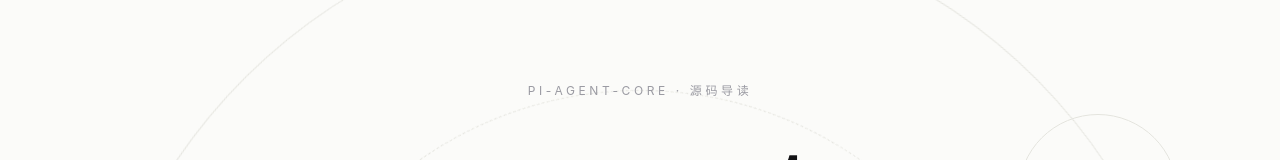
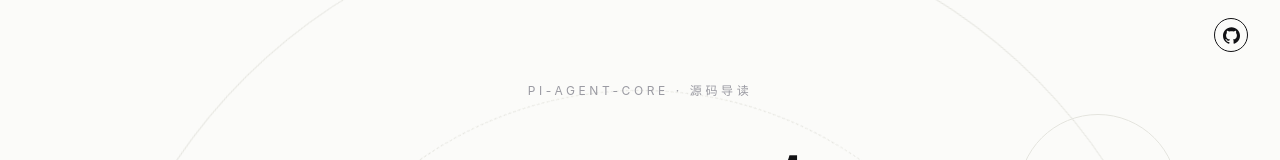
Before and after one commit to antinomie-lab/pi-book, a Vue app in the folder web/: page / in a window 1280 px wide. Shown: the top 160 px of the page. Built offline with nearby package versions, Linux system fonts and the light colour scheme.

Commit message:
feat(web): add github repo link on home, cite-style self-reference in chapter 00

```diff
--- a/web/src/style.css
+++ b/web/src/style.css
@@ -250,10 +250,16 @@
   text-decoration: none;
 }
 
-.chapter-body a.src-ref > code {
+/* any link wrapping inline code carries the citation affordance,
+ * whether it was stamped by the linkifier or written by hand */
+.chapter-body a:has(> code) > code {
   text-decoration: underline dotted;
   text-decoration-color: var(--accent);
   text-underline-offset: 3px;
+}
+
+.chapter-body a:has(> code):hover > code {
+  color: var(--accent);
 }
 
 /* plain-text citations (issue #N, PR #N) */
--- a/web/src/views/Home.vue
+++ b/web/src/views/Home.vue
@@ -6,6 +6,22 @@
 
 <template>
   <main class="home">
+    <!-- repo link, top-right — same ring vocabulary as the brand mark -->
+    <a
+      href="https://github.com/antinomie-lab/pi-book"
+      class="repo-link"
+      target="_blank"
+      rel="noopener"
+      title="GitHub 仓库"
+      aria-label="GitHub 仓库"
+    >
+      <svg viewBox="0 0 24 24" aria-hidden="true">
+        <path
+          d="M12 .297c-6.63 0-12 5.373-12 12 0 5.303 3.438 9.8 8.205 11.385.6.113.82-.258.82-.577 0-.285-.01-1.04-.015-2.04-3.338.724-4.042-1.61-4.042-1.61C4.422 18.07 3.633 17.7 3.633 17.7c-1.087-.744.084-.729.084-.729 1.205.084 1.838 1.236 1.838 1.236 1.07 1.835 2.809 1.305 3.495.998.108-.776.417-1.305.76-1.605-2.665-.3-5.466-1.332-5.466-5.93 0-1.31.465-2.38 1.235-3.22-.135-.303-.54-1.523.105-3.176 0 0 1.005-.322 3.3 1.23.96-.267 1.98-.399 3-.405 1.02.006 2.04.138 3 .405 2.28-1.552 3.285-1.23 3.285-1.23.645 1.653.24 2.873.12 3.176.765.84 1.23 1.91 1.23 3.22 0 4.61-2.805 5.625-5.475 5.92.42.36.81 1.096.81 2.22 0 1.606-.015 2.896-.015 3.286 0 .315.21.69.825.57C20.565 22.092 24 17.592 24 12.297c0-6.627-5.373-12-12-12"
+        />
+      </svg>
+    </a>
+
     <!-- concentric rings, the orbit of the agent loop -->
     <div class="ring ring-1 orbit-slow"></div>
     <div class="ring ring-2 orbit"></div>
@@ -63,6 +79,37 @@
   justify-content: center;
   padding: 80px 24px 48px;
   overflow: hidden;
+}
+
+/* --- repo link (top-right, mirrors the chapter-page brand position) --- */
+.repo-link {
+  position: absolute;
+  top: 18px;
+  right: 32px;
+  z-index: 10;
+  display: grid;
+  place-items: center;
+  width: 34px;
+  height: 34px;
+  border: 1.5px solid var(--ink);
+  border-radius: 50%;
+  color: var(--ink);
+  transition:
+    background 0.3s,
+    color 0.3s,
+    transform 0.3s;
+}
+
+.repo-link svg {
+  width: 17px;
+  height: 17px;
+  fill: currentColor;
+}
+
+.repo-link:hover {
+  background: var(--ink);
+  color: var(--paper);
+  transform: rotate(180deg);
 }
 
 /* --- rings --- */
```
Also changed, not shown: 1 other file (tests, documents, lock files or other folders).
